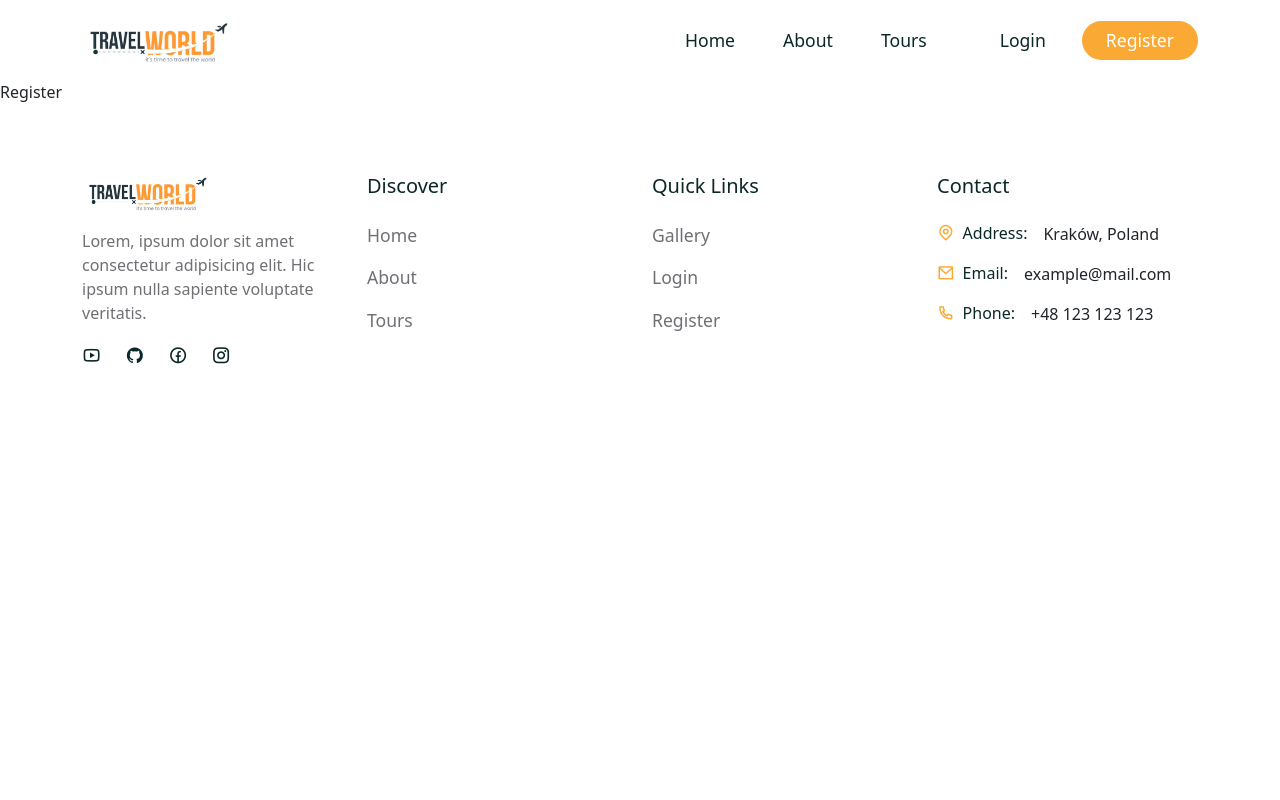
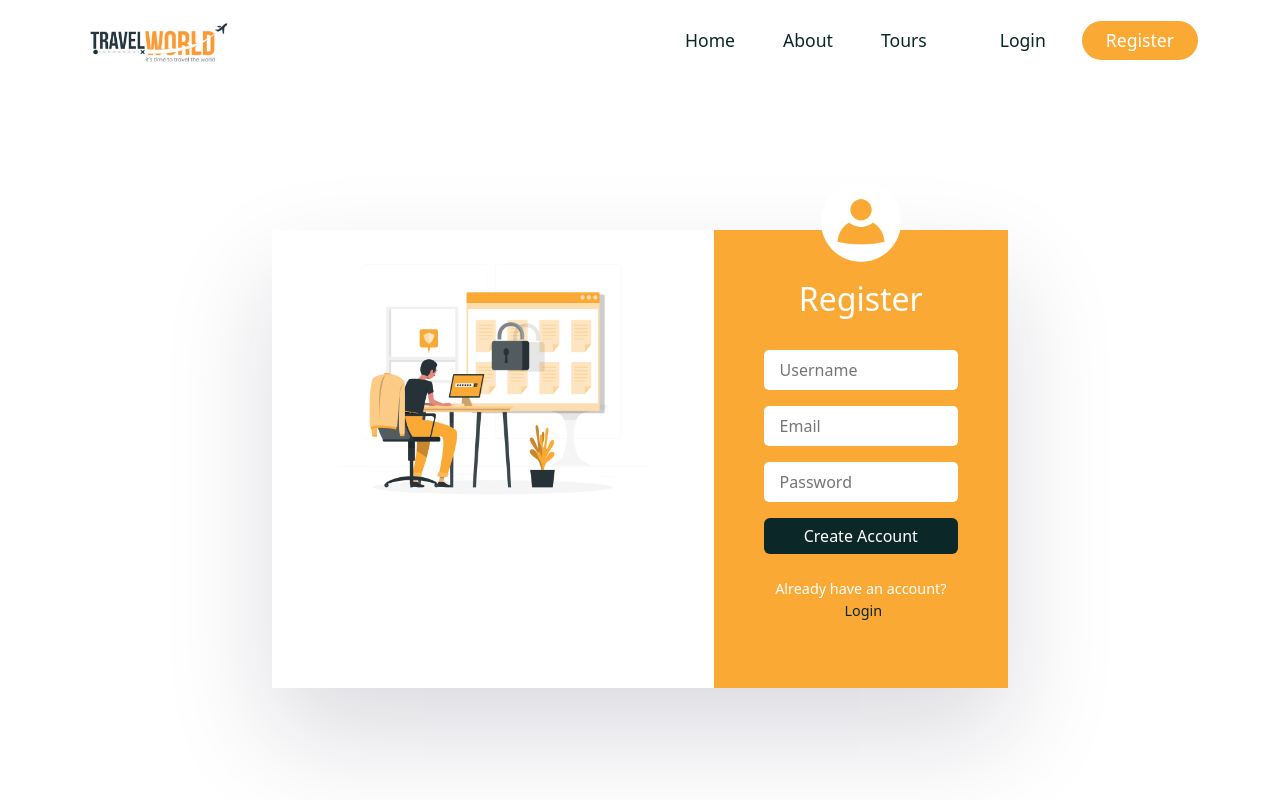
Before and after one commit to AnnaTrojanowska/Rental, a React (Create React App) app in the folder frontend/: page /register in a window 1280 px wide. Shown: the top 800 px of the page. Built offline with nearby package versions, Linux system fonts and the light colour scheme; a web font is replaced by a local one.

Commit message:
add login and register page

```diff
--- a/frontend/src/pages/Login.jsx
+++ b/frontend/src/pages/Login.jsx
@@ -1,8 +1,60 @@
-import React from 'react'
+import React, { useState } from 'react'
+import { Container, Row, Col, Form, FormGroup, Button} from 'reactstrap'
+import {Link} from 'react-router-dom'
+import '../styles/login.css'
+
+import loginImg from '../assets/images/login.png'
+import userIcon from '../assets/images/user.png'
 
 const Login = () => {
+
+  const [credentials, setCredentials] = useState({
+    email: undefined,
+    password: undefined
+})
+
+  const handleChange = e => {
+    setCredentials(prev => ({...prev, [e.target.id]:e.target.value}))
+
+}
+
+const handleClick = e =>{
+  e.preventDefault()
+}
+
   return (
-    <div>Login</div>
+    <section>
+      <Container>
+        <Row>
+          <Col lg='8' className='m-auto'>
+            <div className="login__container d-flex justify-content-between">
+              <div className="login__img">
+                <img src={loginImg} alt=''/>
+              </div>
+
+              <div className="login__form">
+                <div className="user">
+                  <img src={userIcon} alt=''/>
+                </div>
+                <h2>Login</h2>
+
+                <Form onSubmit={handleClick}>
+                  <FormGroup>
+                    <input type='email' placeholder='Email' required id="email" onChange={handleChange}/>
+                  </FormGroup>
+                  <FormGroup>
+                    <input type='password' placeholder='Password' required id="password" onChange={handleChange}/>
+                  </FormGroup>
+                  <Button className='btn secondary__btn auth__btn'type='submit'>Login</Button>
+                </Form>
+                <p>Don't have an account? <Link to='/register'>Create</Link></p>
+              </div>
+
+            </div>
+          </Col>
+        </Row>
+      </Container>
+    </section>
   )
 }
 
--- a/frontend/src/pages/Register.jsx
+++ b/frontend/src/pages/Register.jsx
@@ -1,8 +1,79 @@
-import React from 'react'
+import React, { useState } from 'react'
+import { Container, Row, Col, Form, FormGroup, Button} from 'reactstrap'
+import {Link} from 'react-router-dom'
+import '../styles/login.css'
+
+import registerImg from '../assets/images/register.png'
+import userIcon from '../assets/images/user.png'
 
 const Register = () => {
+
+  const [credentials, setCredentials] = useState({
+    userName: undefined,
+    email: undefined,
+    password: undefined
+})
+
+  const handleChange = e => {
+    setCredentials(prev => ({...prev, [e.target.id]:e.target.value}))
+
+}
+
+const handleClick = e =>{
+  e.preventDefault()
+}
+
   return (
-    <div>Register</div>
+    <section>
+      <Container>
+        <Row>
+          <Col lg='8' className='m-auto'>
+            <div className="login__container d-flex justify-content-between">
+              <div className="login__img">
+                <img src={registerImg} alt=''/>
+              </div>
+
+              <div className="login__form">
+                <div className="user">
+                  <img src={userIcon} alt=''/>
+                </div>
+                <h2>Register</h2>
+
+                <Form onSubmit={handleClick}>
+                  <FormGroup>
+                    <input
+                      type='text'
+                      placeholder='Username'
+                      required
+                      id="username"
+                      onChange={handleChange}/>
+                  </FormGroup>
+                  <FormGroup>
+                    <input
+                      type='email'
+                      placeholder='Email'
+                      required
+                      id="email"
+                      onChange={handleChange}/>
+                  </FormGroup>
+                  <FormGroup>
+                    <input
+                      type='password'
+                      placeholder='Password'
+                      required
+                      id="password"
+                      onChange={handleChange}/>
+                  </FormGroup>
+                  <Button className='btn secondary__btn auth__btn'type='submit'>Create Account</Button>
+                </Form>
+                <p>Already have an account? <Link to='/login'>Login</Link></p>
+              </div>
+
+            </div>
+          </Col>
+        </Row>
+      </Container>
+    </section>
   )
 }
 
--- /dev/null
+++ b/frontend/src/styles/login.css
@@ -0,0 +1,76 @@
+.login__img{
+    width: 60%;
+    text-align: center;
+}
+
+.login__img img{
+    width: 70%;
+    object-fit: contain;
+}
+
+.login__form{
+    padding: 50px;
+    background: var(--secondary-color);
+    position: relative;
+}
+
+.login__container {
+    box-shadow: rgba(17, 12, 46, 0.15) 0px 48px 100px 0px;
+    margin-top: 100px;
+}
+
+.login__form .user {
+    width: 80px;
+    height: 80px;
+    position: absolute;
+    top: -9%;
+    left: 50%;
+    transform: translate(-50%, -9%);
+}
+
+.login__form .user img{
+    width: 100%;
+}
+
+.login__form h2{
+    color: #fff;
+    text-align: center;
+    margin-bottom: 2rem;
+}
+
+.login__form {
+    width: 40%;
+}
+
+.login__form input{
+    width: 100%;
+    padding: 0.5rem 1rem;
+    border-radius: 5px;
+    border: none;
+    font-size: 1rem;
+    color: var(--heading-color);
+}
+
+.login__form input:focus{
+    outline: none;
+}
+
+.auth__btn{
+    background: var(--heading-color) !important;
+    width: 100%;
+    color: #fff !important;
+}
+
+.login__form p{
+    font-size: 0.9rem;
+    color: #fff;
+    margin-top: 1.5rem;
+    text-align: center;
+}
+
+.login__form p a{
+    color: var(--heading-color);
+    text-decoration: none;
+    margin-left: 5px;
+    font-weight: 500;
+}
```
